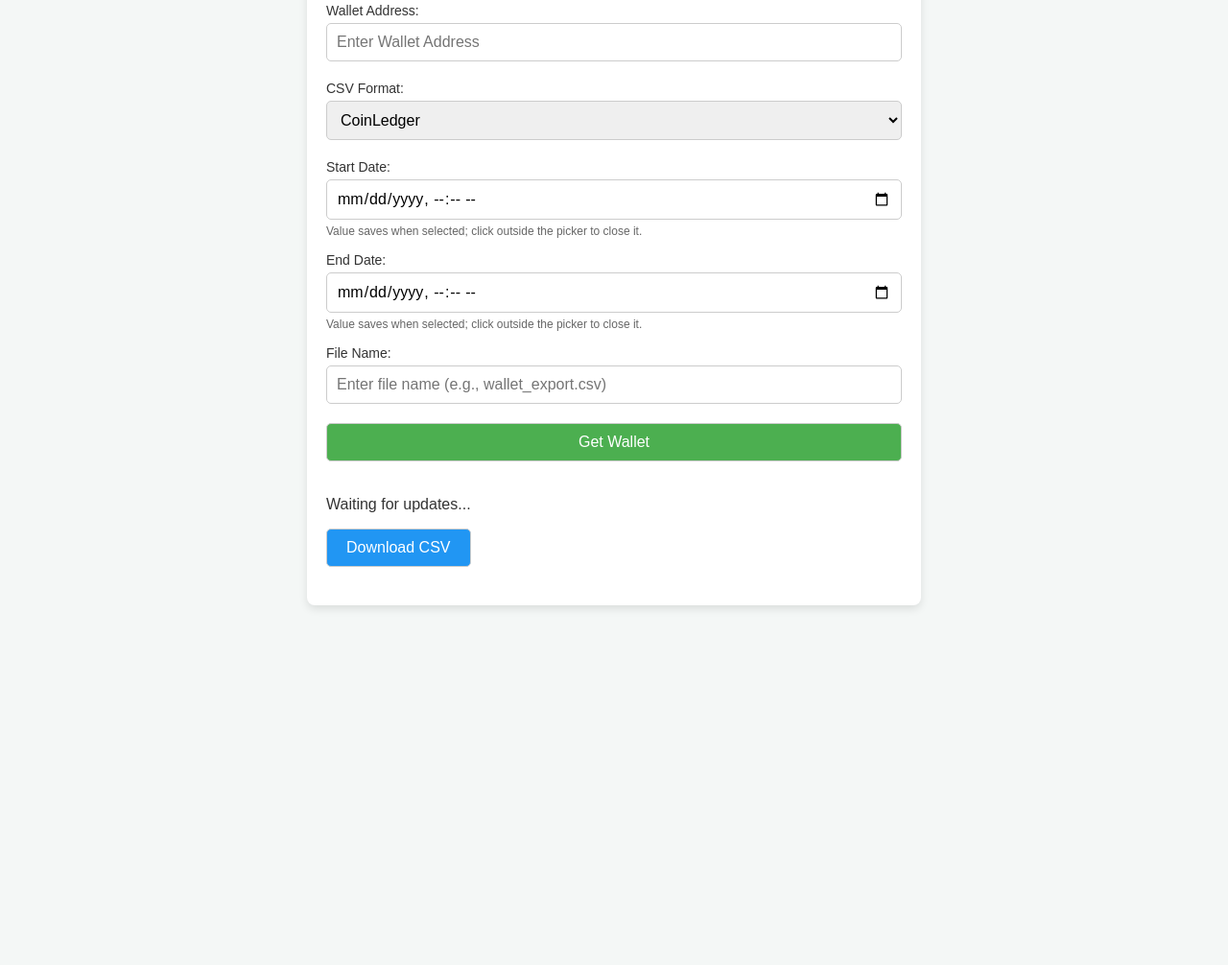
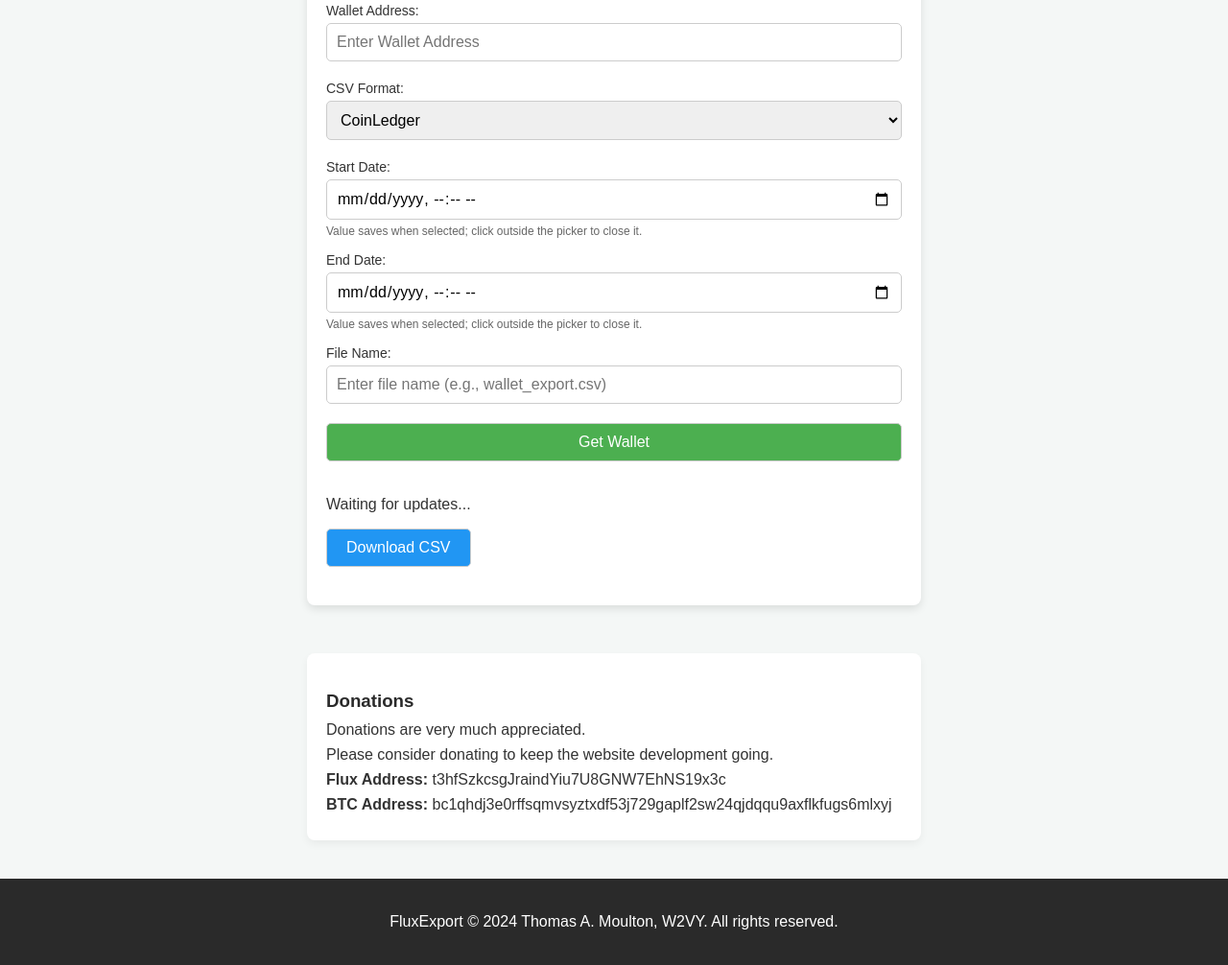
Before and after one commit to w2vy/FluxExport, a website with bundled scripts: page index.html in a window 1280 px wide. Shown: the part 179-1185 px from the top of the page at 96% size. Before the commit the page ends 860 px from the top, so only its background shows below. Built offline with nearby package versions, Linux system fonts and the light colour scheme.

Commit message:
Add Donation links

```diff
--- a/index.html
+++ b/index.html
@@ -65,7 +65,19 @@
     <button id="downloadBtn" disabled aria-disabled="true">Download CSV</button>
   </div>
 
+  <section class="donations">
+    <h3>Donations</h3>
+    <p>Donations are very much appreciated.</p>
+    <p> Please consider donating to keep the website development going.</p>
+    <p><strong>Flux Address:</strong> t3hfSzkcsgJraindYiu7U8GNW7EhNS19x3c</p>
+    <p><strong>BTC Address:</strong> bc1qhdj3e0rffsqmvsyztxdf53j729gaplf2sw24qjdqqu9axflkfugs6mlxyj</p>
+  </section>
+
   <!-- Script -->
   <script type="module" src="script.js"></script>
+
+  <footer>
+    <p>FluxExport &copy; 2024 Thomas A. Moulton, W2VY. All rights reserved.</p>
+  </footer>
 </body>
 </html>
--- a/src/styles.css
+++ b/src/styles.css
@@ -79,3 +79,28 @@ body {
   #downloadBtn:hover {
     background-color: #1976D2;
   }
+
+  .donations {
+    max-width: 600px;
+    margin: 40px auto;
+    padding: 20px;
+    background-color: #fff;
+    border-radius: 8px;
+    box-shadow: 0 4px 8px rgba(0, 0, 0, 0.05);
+  }
+
+  .donations h3 {
+    margin-bottom: 10px;
+    color: #2a2a2a;
+  }
+
+  .donations p {
+    margin: 8px 0;
+  }
+
+  footer {
+    text-align: center;
+    padding: 20px 0;
+    background-color: #2a2a2a;
+    color: #fff;
+  }
```
